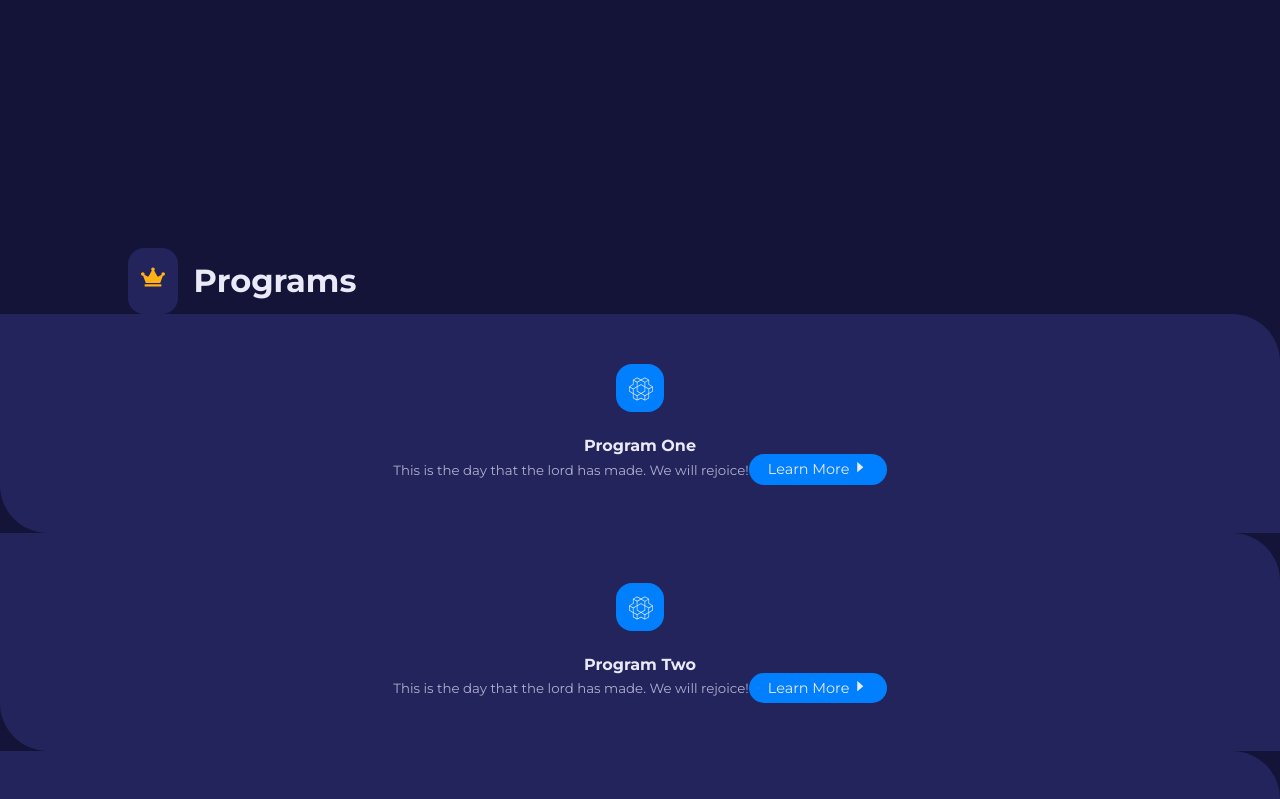
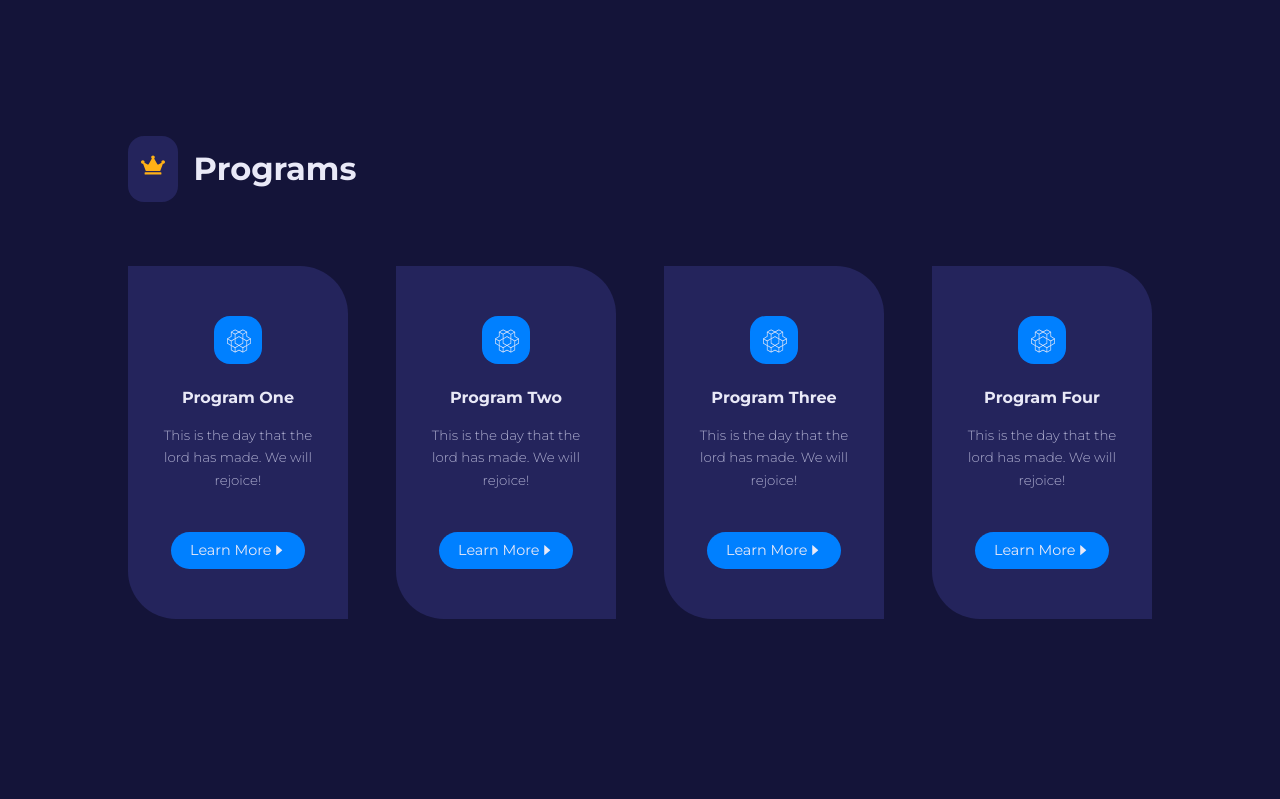
Before and after one commit to Eddysam2000/XP-Fitness, a React (Create React App) app: page / in a window 1280 px wide. Shown: the part 760-1559 px from the top of the page. After the commit the page ends 1379 px from the top, so only its background shows below. Built offline with nearby package versions, Linux system fonts and the light colour scheme.

Commit message:
program done

```diff
--- a/src/components/Programs.jsx
+++ b/src/components/Programs.jsx
@@ -10,7 +10,6 @@ const Programs = () => {
     <section className="programs">
         <div className="container programs_container">
             <SectionHead icon={<FaCrown/>} title="Programs"/>
-        </div>
         <div className="programs_wrapper">
             {
                 programs.map(({id, icon, title, info, path}) => {
@@ -25,6 +24,7 @@ const Programs = () => {
                 })
             }
         </div>
+        </div>
     </section>
   )
 }
--- a/src/index.css
+++ b/src/index.css
@@ -157,3 +157,9 @@ section {
     color: var(--color-gray-600);
     background: var(--color-secondary);
 }
+
+.card small {
+    display: block;
+    font-weight: 300;
+    margin-top: 1rem;
+}
--- a/src/pages/home/home.css
+++ b/src/pages/home/home.css
@@ -52,3 +52,27 @@
 .main_header-right:hover .main_header-circle {
     filter: blur(15px);
 }
+
+/* ========= PROGRAMS =========== */
+.programs {
+    margin-top: 3rem;
+}
+
+.programs_wrapper {
+    display: grid;
+    grid-template-columns: repeat(4, 1fr);
+    margin-top: 4rem;
+    gap: 3rem;
+}
+
+.programs_program a {
+    margin-top: 2.5rem;
+    display: flex;
+    justify-content: center;
+    align-items: center;
+}
+
+.programs_program:hover a {
+    background: var(--color-secondary);
+    color: var(--color-gray-600);
+}
```
